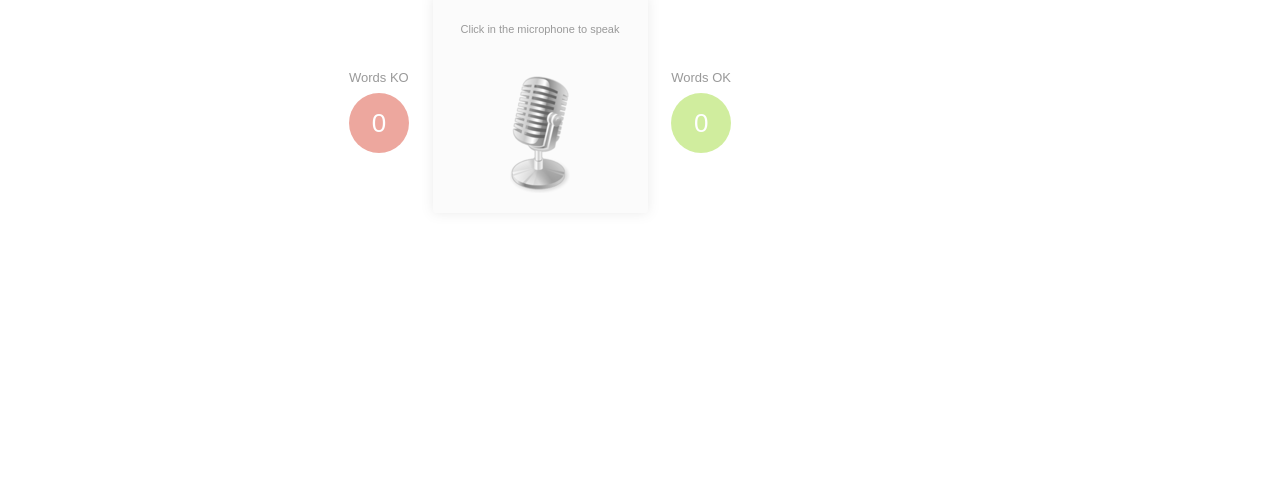
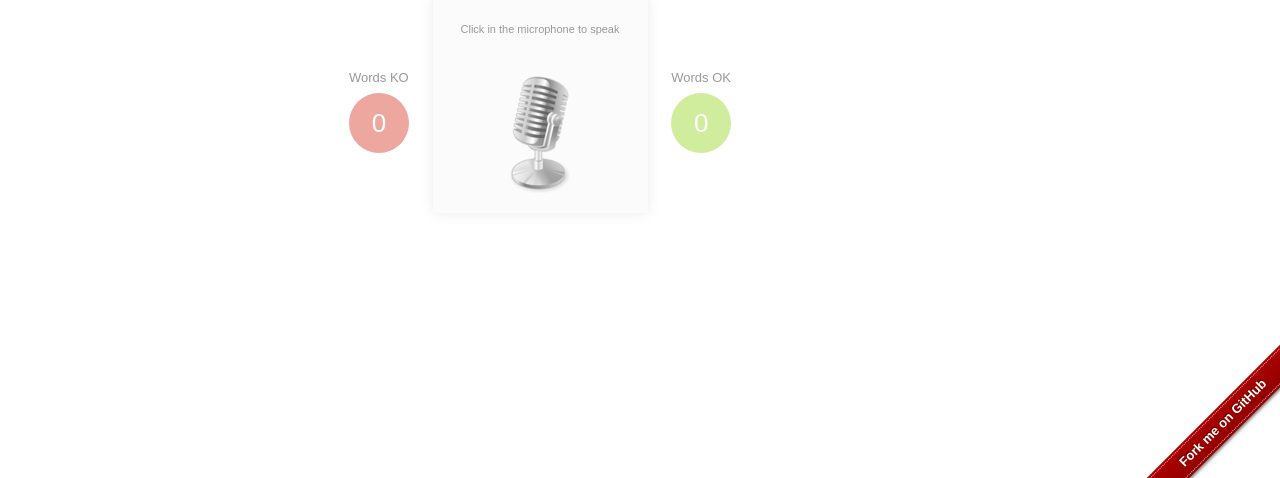
Before and after one commit to andresgutgon/testHTML5SpeechAPI, a plain HTML site: page index.html in a window 1280 px wide. Shown: the part 322-800 px from the top of the page. Drawn offline with nearby package versions, Linux system fonts and the light colour scheme.

Commit message:
Fork me on GitHub css3 ribbon

```diff
--- /dev/null
+++ b/css/forkme.css
@@ -0,0 +1,128 @@
+/* Thank you to: https://github.com/simonwhitaker/github-fork-ribbon-css */
+/* Left will inherit from right (so we don't need to duplicate code */
+.github-fork-ribbon {
+  /* The right and left lasses determine the side we attach our banner to */
+  position: absolute;
+
+  /* Add a bit of padding to give some substance outside the "stitching" */
+  padding: 2px 0;
+
+  /* Set the base colour */
+  background-color: #a00;
+
+  /* Set a gradient: transparent black at the top to almost-transparent black at the bottom */
+  background-image: -webkit-gradient(linear, left top, left bottom, from(rgba(0, 0, 0, 0.00)), to(rgba(0, 0, 0, 0.15)));
+  background-image: -webkit-linear-gradient(top, rgba(0, 0, 0, 0.00), rgba(0, 0, 0, 0.15));
+  background-image: -moz-linear-gradient(top, rgba(0, 0, 0, 0.00), rgba(0, 0, 0, 0.15));
+  background-image: -o-linear-gradient(top, rgba(0, 0, 0, 0.00), rgba(0, 0, 0, 0.15));
+  background-image: -ms-linear-gradient(top, rgba(0, 0, 0, 0.00), rgba(0, 0, 0, 0.15));
+  background-image: linear-gradient(top, rgba(0, 0, 0, 0.00), rgba(0, 0, 0, 0.15));
+  filter: progid:DXImageTransform.Microsoft.gradient(GradientType=0,StartColorStr='#000000', EndColorStr='#000000');
+
+  /* Add a drop shadow */
+  -webkit-box-shadow: 0px 2px 3px 0px rgba(0, 0, 0, 0.5);
+  box-shadow: 0px 2px 3px 0px rgba(0, 0, 0, 0.5);
+
+  z-index: 9999;
+}
+
+.github-fork-ribbon a {
+  /* Set the font */
+  font-family: "Helvetica Neue", Helvetica, Arial, sans-serif;
+  font-size: 13px;
+  font-weight: 700;
+  color: white;
+
+  /* Set the text properties */
+  text-decoration: none;
+  text-shadow: 0 -1px rgba(0,0,0,0.5);
+  text-align: center;
+
+  /* Set the geometry. If you fiddle with these you'll also need to tweak the top and right values in #github-fork-ribbon. */
+  width: 200px;
+  line-height: 20px;
+
+  /* Set the layout properties */
+  display: inline-block;
+  padding: 2px 0;
+
+  /* Add "stitching" effect */
+  border-width: 1px 0;
+  border-style: dotted;
+  border-color: rgba(255,255,255,0.7);
+}
+
+.github-fork-ribbon-wrapper {
+  width: 150px;
+  height: 150px;
+  position: absolute;
+  overflow: hidden;
+  top: 0;
+}
+
+.github-fork-ribbon-wrapper.left {
+  left: 0;
+}
+
+.github-fork-ribbon-wrapper.right {
+  right: 0;
+}
+
+.github-fork-ribbon-wrapper.left-bottom {
+  position: fixed;
+  top: inherit;
+  bottom: 0;
+  left: 0;
+}
+
+.github-fork-ribbon-wrapper.right-bottom {
+  position: fixed;
+  top: inherit;
+  bottom: 0;
+  right: 0;
+}
+
+.github-fork-ribbon-wrapper.right .github-fork-ribbon {
+  top: 42px;
+  right: -43px;
+
+  /* Rotate the banner 45 degrees */
+  -webkit-transform: rotate(45deg);
+  -moz-transform: rotate(45deg);
+  -o-transform: rotate(45deg);
+  transform: rotate(45deg);
+}
+
+.github-fork-ribbon-wrapper.left .github-fork-ribbon {
+  top: 42px;
+  left: -43px;
+
+  /* Rotate the banner -45 degrees */
+  -webkit-transform: rotate(-45deg);
+  -moz-transform: rotate(-45deg);
+  -o-transform: rotate(-45deg);
+  transform: rotate(-45deg);
+}
+
+
+.github-fork-ribbon-wrapper.left-bottom .github-fork-ribbon {
+  top: 80px;
+  left: -43px;
+
+  /* Rotate the banner -45 degrees */
+  -webkit-transform: rotate(45deg);
+  -moz-transform: rotate(45deg);
+  -o-transform: rotate(45deg);
+  transform: rotate(45deg);
+}
+
+.github-fork-ribbon-wrapper.right-bottom .github-fork-ribbon {
+  top: 80px;
+  right: -43px;
+
+  /* Rotate the banner -45 degrees */
+  -webkit-transform: rotate(-45deg);
+  -moz-transform: rotate(-45deg);
+  -o-transform: rotate(-45deg);
+  transform: rotate(-45deg);
+}
--- a/index.html
+++ b/index.html
@@ -4,15 +4,21 @@
 <meta charset="utf-8">
 <title>Browser Speech Test</title>
 <link rel="stylesheet" type="text/css" href="css/styles.css" media="all">
+<link rel="stylesheet" type="text/css" href="css/forkme.css" media="all">
 <script src="http://code.jquery.com/jquery-1.9.1.min.js"></script>
 <script src="js/jquery-ui.min.js"></script>
 <script src="js/speech.js"></script>
 </head>
 <body>
   <div id="forklink">
-      <a href="https://github.com/andresgutgon/testHTML5SpeechAPI" target="_blank">
+      <a href="" target="_blank">
           <img style="position: absolute; top: 0; right: 0; border: 0;z-index: 50;" src="https://a248.e.akamai.net/assets.github.com/img/abad93f42020b733148435e2cd92ce15c542d320/687474703a2f2f73332e616d617a6f6e6177732e636f6d2f6769746875622f726962626f6e732f666f726b6d655f72696768745f677265656e5f3030373230302e706e67" alt="Fork me on GitHub">
       </a>
+  </div>
+  <div class="github-fork-ribbon-wrapper right-bottom">
+    <div class="github-fork-ribbon">
+        <a target="_blank" href="https://github.com/andresgutgon/testHTML5SpeechAPI">Fork me on GitHub</a>
+    </div>
   </div>
   <div class="notice"></div>
   <div class="wrapper clearfix">
```
